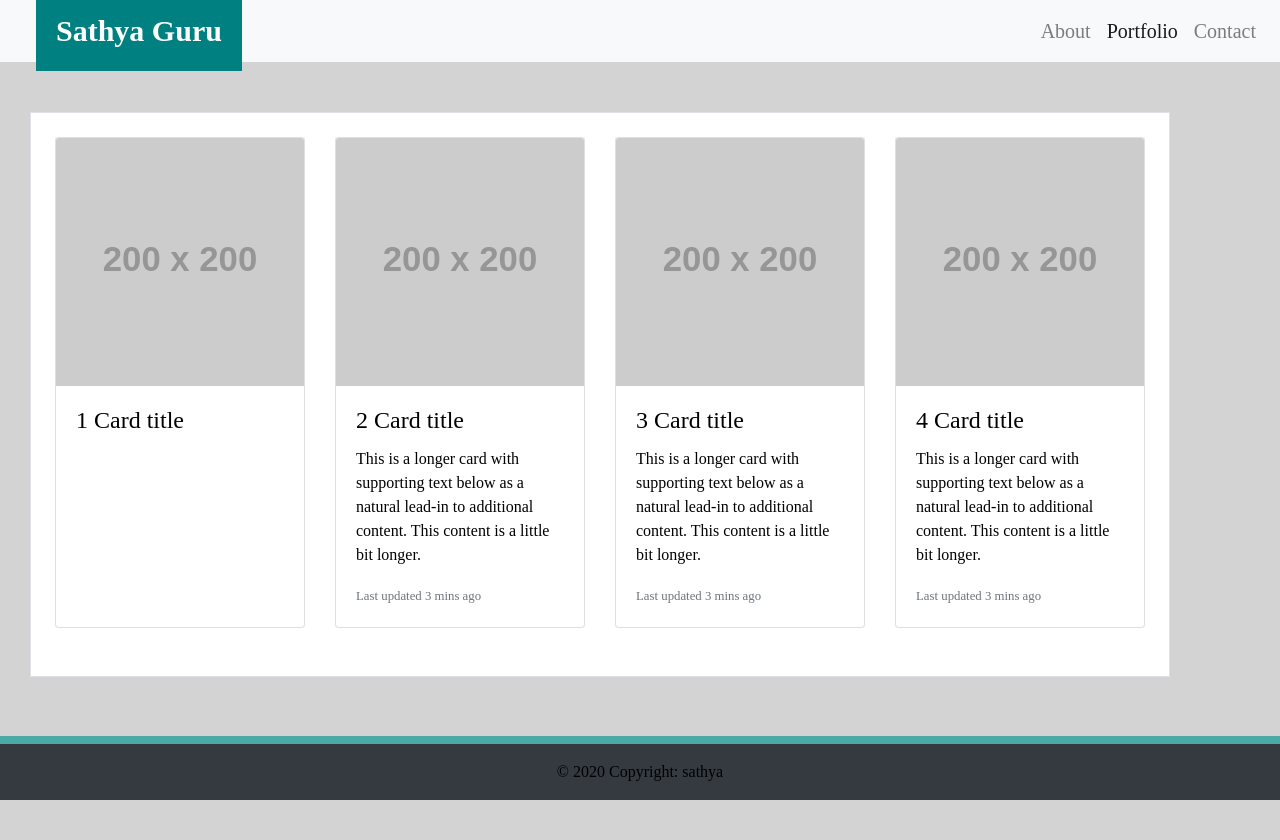
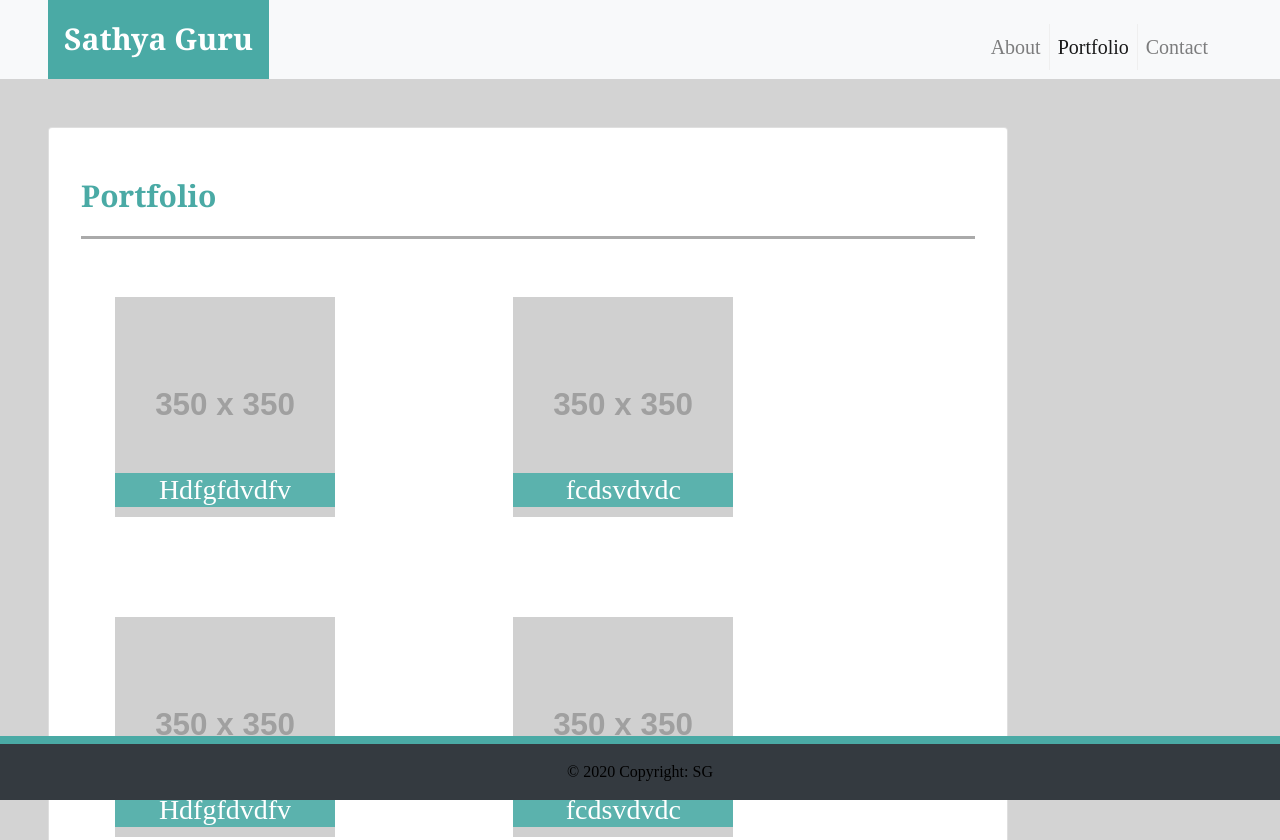
Before and after one commit to karpagasathya/hw2_responsive_portfolio, a plain HTML site: page portfolio.html in a window 1280 px wide. Shown: the top 840 px of the page. Before the commit the page ends 800 px from the top, so only its background shows below. Drawn offline with nearby package versions, Linux system fonts and the light colour scheme; placeholder pictures from the web are drawn by us.

Commit message:
image responsiveness

```diff
--- a/assets/css/style.css
+++ b/assets/css/style.css
@@ -4,39 +4,32 @@
     box-sizing: border-box;
 }
 
-h1{
-    margin-bottom: 20px;
-    margin-top: 20px;
+h1, h2{
+    color: #4aaaa5;
     padding-bottom: 20px;
-
+    font-weight: 700;
     font-size: 30px;
     line-height: 40px;
     border-bottom: 3px solid #aaa;
-    font-family: Cambria, Cochin, Georgia, Times, 'Times New Roman', serif;
-}
- h2{
-   text-align: center;
-   border-bottom: 3px solid #aaa;
-   margin-bottom: 20px;
-   margin-top: 20px;
- }
-
-.navbar-brand{
-  font-size: 30px ;
-  font-weight: 600;
-  text-align: center;
-  left: 80px;
-  background: teal;
-  top: -20px;
-  /* padding: 10px 25px; */
-  color: #fff;
-  margin-left: 10px;
-  padding: 0 15px;
-  height: 80px;
-  line-height: 80px;
+    font-family: Georgia, Times, 'Times New Roman', serif;
 }
 
 
+
+.navbar-brand {
+  height: 80px;
+  font-family: Georgia, Times, "Times New Roman", serif;
+  font-size: 30px;
+  font-weight: 700;
+  line-height: 70px;
+  color: #fff;
+  text-align: center;
+  text-decoration: none;
+  background: #4aaaa5;
+  margin-top: -1px;
+  left: 80px;
+
+}
 
 .navbar-right > li {
     margin-top: 15px;
@@ -49,42 +42,27 @@ h1{
 }
 
 
-/* .navbar-brand{
-    text-align: center;
-    font-weight: 600;
-    font-size: 40px;
-    font-family: 'Times New Roman', Times, serif;
-    color: #fff;
-    position: fixed;
-    left:90px;
-    top:10px;
-    text-align: center;
-} */
+
 #myname{
-
-color: white;
-padding-left: 20px;
-padding-right: 20px;
-margin-left: 20px;
-margin-top:-20px;
-margin-bottom: -20px;
+  color: white;
 
 }
 #myname:hover{
-  color:rebeccapurple;
+  color:yellow;
 }
-#main{
-  text-align: left;
+.btn{
+  background: #4aaaa5;
+  color: white;
 }
 
-/* #main-container {
-    min-height: 100%
-} */
 
 
-/* #navbar{
-   border-bottom: 1px solid grey;
-} */
+
+
+
+#navbar{
+   border-bottom: 1px solid #aaa;
+}
 .navbar-nav{
   font-size: 20px;
 
@@ -109,78 +87,42 @@ body{
 #footer{
    border-top: 8px solid #4aaaa5;
 }
-#name{
-  font-size: 25px;
+
+
+
+/* portfolio */
+.caption {
+  width:100%;
+  bottom: 10px;
+  position: absolute;
+  background: #4aaaa5;
 }
 
-/* #myphoto{
+.thumbnail {
 
-  max-width: 25%;
-  margin-bottom: 15px;
-  margin-right: 15px;
-  margin-left: 15px;
-  display: block;
-
-} */
-
-.portfolio-overlay {
-		position: relative;
-		background-color: rgb(234, 234, 234);
-		height: 40px;
-		line-height: 40px;
-		margin-bottom: 0;
-		margin-top: 0;
-		text-align: center;
-		width: 100%;
-		opacity: 0.9;
-		}
-
-		/* .card-img-overlay:hover {
-		transform: rotate(-4deg) scale(1.1, 1.1);
-		} */
-
-	  .card-img-overlay {
-		display: flex;
-		top: -60px;
-		justify-content: center;
-		align-items: flex-end;
-		align-content: flex-end;
-		padding: 1em;
-		z-index: 1000;
-		width: 361px
-
-    }
-
-
-    .thumbnail
-{
-    max-width: 100%;
-    position: relative;
-    border: none;
+  border: 0 none;
+  box-shadow: none;
+  margin: 50px;
+  opacity: 0.9;
+  padding: 0;
+  max-width: 220px;  /* computed max-width of img-fluid */
 }
 
-.caption {
-    position: absolute;
-    bottom: 20px;
-    left: 0;
-    width: 50%;
+.caption h3 {
+  color: #fff;
+  border-bottom: none;
+  padding-bottom: 0;
+  margin-bottom: 0;
+  margin-top: 0;
+
 }
 
-.work img {
-    opacity: .8;
+.caption:hover{
+  transform: rotate(-4deg) scale(1.1, 1.1);
 }
 
-.work h3 {
-    padding: 15px;
-    line-height: 30px;
-    border-bottom: 0;
-    margin-bottom: 0;
-    text-align: center;
-    font-weight: 300;
-    background: #bc4f5e;
-    color: #fff;
+@media screen and (max-width: 500px){
+#content{
+   background-color: aqua;
+  }
 }
-
-.work:hover img {
-    opacity: 1;
-}
--- a/portfolio.html
+++ b/portfolio.html
@@ -1,23 +1,21 @@
 <!DOCTYPE html>
 <html lang="en">
   <head>
-    <meta charset="UTF-8">
-    <meta name="viewport" content="width=device-width, initial-scale=1.0">
+    <meta charset="UTF-8" />
+    <meta name="viewport" content="width=device-width, initial-scale=1.0" />
     <link rel="stylesheet" href="https://stackpath.bootstrapcdn.com/bootstrap/4.4.1/css/bootstrap.min.css" integrity="sha384-Vkoo8x4CGsO3+Hhxv8T/Q5PaXtkKtu6ug5TOeNV6gBiFeWPGFN9MuhOf23Q9Ifjh" crossorigin="anonymous">
-    <link rel="stylesheet" href="assets/css/style.css" type="text/css">
+    <link rel="stylesheet" href="assets/css/style.css" type="text/css" />
     <title>sathya - portfolio</title>
   </head>
   <body>
-
     <header>
-        <nav class="navbar navbar-expand-md navbar-light bg-light">
-            <a class="navbar-brand" href="#" id="myname">Sathya Guru</a>
+    <nav class="navbar navbar-expand-md navbar-light bg-light pl-5 py-0">
+        <a class="navbar-brand px-3" href="#" id="myname">Sathya Guru</a>
         <button class="navbar-toggler" type="button" data-toggle="collapse" data-target="#navbarNav" aria-controls="navbarNav" aria-expanded="false" aria-label="Toggle navigation">
         <span class="navbar-toggler-icon"></span>
-
         </button>
-                <div class="collapse navbar-collapse" id="navbarNav">
-                    <ul class="navbar-nav ml-auto">
+        <div class="collapse navbar-collapse justify-content-end px-5" id="navbarNav">
+            <ul class="nav navbar-nav navbar-right">
                 <li class="nav-item">
                     <a class="nav-link" href="index.html">About</a>
                 </li>
@@ -27,62 +25,99 @@
                 <li class="nav-item">
                     <a class="nav-link" href="contact.html">Contact</a>
                 </li>
-
             </ul>
+        </div>
         </div>
     </nav>
 </header>
 
-    <div class="container mt-9 mb-5 py-4 px-4 border"id="About">
-    <div class="card-deck">
-        <div class="card mb-4">
-            <img class="card-img-top img-fluid" src="https://via.placeholder.com/200" alt="Card image cap">
-            <div class="card-body">
-                <h4 class="card-title">1 Card title</h4>
 
 
+
+<div class="card ml-5 mt-5 mb-5 py-5 w-75 p-3" >
+
+  <div class="row">
+    <div class="col-md-12 main-section">
+      <h2 class="mx-3">Portfolio</h2>
+      <div class="row">
+        <div class="col-md-5">
+          <div class="col-sm-12 thumbnail text-center">
+            <a href="" >
+              <img class="img-fluid" src="https://via.placeholder.com/350" alt="Hangman">
+              <div class="caption">
+                <h3>Hdfgfdvdfv</h3>
               </div>
-        </div>
-        <div class="card mb-4">
-            <img class="card-img-top img-fluid" src="https://via.placeholder.com/200" alt="Card image cap">
-            <div class="card-body">
-                <h4 class="card-title">2 Card title</h4>
-                <p class="card-text">This is a longer card with supporting text below as a natural lead-in to additional content. This content is a little bit longer.</p>
-                <p class="card-text"><small class="text-muted">Last updated 3 mins ago</small></p>
+            </a>
           </div>
         </div>
 
-        <div class="w-100 d-none d-md-block d-lg-none"><!-- wrap every 3 on md--></div>
-        <div class="card mb-4">
-            <img class="card-img-top img-fluid" src="https://via.placeholder.com/200" alt="Card image cap">
-            <div class="card-body">
-                <h4 class="card-title">3 Card title</h4>
-                <p class="card-text">This is a longer card with supporting text below as a natural lead-in to additional content. This content is a little bit longer.</p>
-                <p class="card-text"><small class="text-muted">Last updated 3 mins ago</small></p>
+        <div class="col-md-5">
+          <div class="col-sm-12 thumbnail text-center">
+            <a href="" target="_blank">
+              <img class="img-fluid" src="https://via.placeholder.com/350" alt="Cat rescue ">
+              <div class="caption">
+                <h3>fcdsvdvdc</h3>
+              </div>
+            </a>
           </div>
         </div>
-        <div class="w-100 d-none d-sm-block d-md-none"><!-- wrap every 2 on sm--></div>
+      </div>
 
-        <div class="card mb-4">
-            <img class="card-img-top img-fluid" src="https://via.placeholder.com/200" alt="Card image cap">
-            <div class="card-body">
-                <h4 class="card-title">4 Card title</h4>
-                <p class="card-text">This is a longer card with supporting text below as a natural lead-in to additional content. This content is a little bit longer.</p>
-                <p class="card-text"><small class="text-muted">Last updated 3 mins ago</small></p>
+      <div class="row">
+        <div class="col-md-5">
+          <div class="col-sm-12 thumbnail text-center">
+            <a href="" >
+              <img class="img-fluid" src="https://via.placeholder.com/350" alt="Hangman">
+              <div class="caption">
+                <h3>Hdfgfdvdfv</h3>
               </div>
+            </a>
+          </div>
+        </div>
+
+        <div class="col-md-5">
+          <div class="col-sm-12 thumbnail text-center">
+            <a href="" target="_blank">
+              <img class="img-fluid" src="https://via.placeholder.com/350" alt="Cat rescue ">
+              <div class="caption">
+                <h3>fcdsvdvdc</h3>
+              </div>
+            </a>
+          </div>
+        </div>
+      </div>
+
+      <div class="row">
+        <div class="col-md-5">
+          <div class="col-sm-12 thumbnail text-center">
+            <a href="" >
+              <img class="img-fluid" src="https://via.placeholder.com/350" alt="Hangman">
+              <div class="caption">
+                <h3>Hdfgfdvdfv</h3>
+              </div>
+            </a>
+          </div>
+        </div>
+
+        <div class="col-md-5">
+        </div>
+    </div>
+
 </div>
 
 
 
-
-    </div>
 </div>
 
 
-
-<footer class="fixed-bottom bg-dark" id=footer>
-        <div class="footer-copyright text-center py-3">© 2020 Copyright: sathya
+    <footer class="fixed-bottom bg-dark" id="footer">
+      <div class="footer-copyright text-center py-3">
+        © 2020 Copyright: SG
       </div>
     </footer>
+
+    <script src="https://code.jquery.com/jquery-3.4.1.slim.min.js" integrity="sha384-J6qa4849blE2+poT4WnyKhv5vZF5SrPo0iEjwBvKU7imGFAV0wwj1yYfoRSJoZ+n" crossorigin="anonymous"></script>
+    <script src="https://cdn.jsdelivr.net/npm/popper.js@1.16.0/dist/umd/popper.min.js" integrity="sha384-Q6E9RHvbIyZFJoft+2mJbHaEWldlvI9IOYy5n3zV9zzTtmI3UksdQRVvoxMfooAo" crossorigin="anonymous"></script>
+    <script src="https://stackpath.bootstrapcdn.com/bootstrap/4.4.1/js/bootstrap.min.js" integrity="sha384-wfSDF2E50Y2D1uUdj0O3uMBJnjuUD4Ih7YwaYd1iqfktj0Uod8GCExl3Og8ifwB6" crossorigin="anonymous"></script>
   </body>
 </html>
```
Also changed, not shown: index.html (+20 -23 lines), 1 other file. Lines whose indentation alone changed are shown as unchanged.
